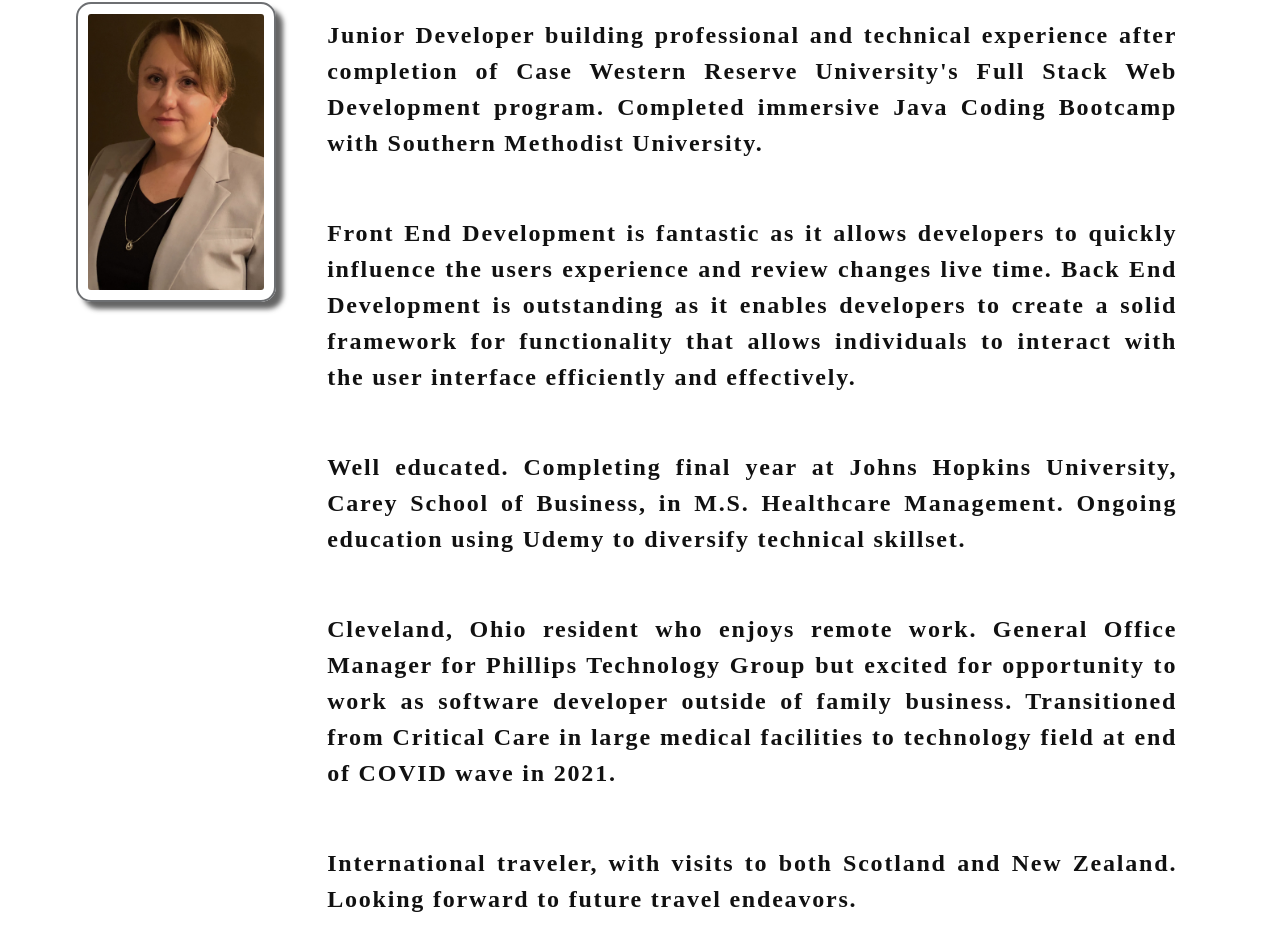
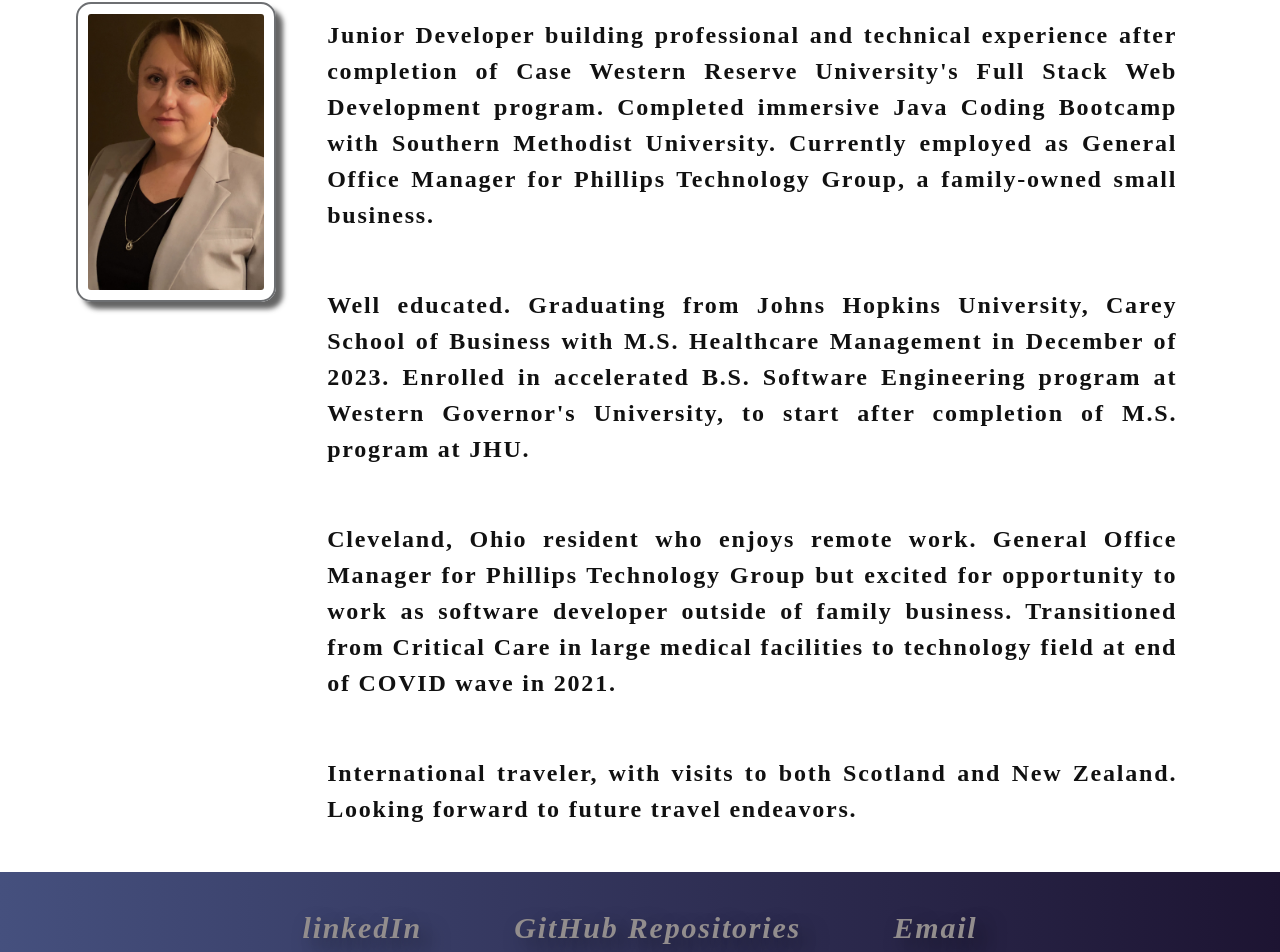
Before and after one commit to cphill11/react-portfolio, a React (Create React App) app: page / in a window 1280 px wide. Shown: the part 553-1505 px from the top of the page. Built offline with nearby package versions, Linux system fonts and the light colour scheme.

Commit message:
new images for new projects listed

```diff
--- a/src/components/About.js
+++ b/src/components/About.js
@@ -20,20 +20,14 @@ function About() {
         />
       <div id="summary">
         <p>
-          Junior Developer building professional and technical experience after completion of Case Western Reserve University's Full Stack Web Development program.
-
-          Completed immersive Java Coding Bootcamp with Southern Methodist University.
+          Junior Developer building professional and technical experience after completion of Case Western Reserve University's Full Stack Web Development program. Completed immersive Java Coding Bootcamp with Southern Methodist University.  Currently employed as General Office Manager for Phillips Technology Group, a family-owned small business.
          </p>
          <p>
-          Front End Development is fantastic as it allows developers to quickly influence the users experience and review changes live time.  Back End Development is outstanding as it enables developers to create a solid framework for functionality that allows individuals to interact with the user interface efficiently and effectively.
-         </p>
-         <p>
-          Well educated.  Completing final year at Johns Hopkins University, Carey School of Business, in M.S. Healthcare Management. Ongoing education using Udemy to diversify technical skillset.
+          Well educated.  Graduating from Johns Hopkins University, Carey School of Business with M.S. Healthcare Management in December of 2023. Enrolled in accelerated B.S. Software Engineering program at Western Governor's University, to start after completion of M.S. program at JHU.
           </p>
          <p>
           Cleveland, Ohio resident who enjoys remote work. General Office Manager for Phillips Technology Group but excited for opportunity to work as software developer outside of family business. Transitioned from Critical Care in large medical facilities to technology field at end of COVID wave in 2021.
           </p>
-
           <p>
           International traveler, with visits to both Scotland and New Zealand.  Looking forward to future travel endeavors.
           </p>
--- a/src/components/Ancillary.js
+++ b/src/components/Ancillary.js
@@ -15,10 +15,8 @@ function Ancillary () {
           <li>Business Analytics</li>
           <li>Managing Complex Projects</li>
           <li>Negotiations</li>
-          <li>Data Analytics - Spring 2023</li>
+          <li>Data Analytics</li>
           <li></li>
-          <li></li>
-          <li> Graduating from Johns Hopkins Carey School of Business December '23 with M.S</li>
           </ul>
          </div>
       <div id="pdf">
@@ -27,9 +25,7 @@ function Ancillary () {
           className="my-4"
           target="_blank"
           rel="noreferrer"
-        >
-          Resume Downloadable as PDF
-        </a>
+        >Resume Downloadable as PDF</a>
       </div>
     </section>
   );
--- a/src/components/Footer.js
+++ b/src/components/Footer.js
@@ -14,15 +14,13 @@ function Footer() {
       <br></br>
       <li>
         <a href="https://github.com/cphill11" className="gitHub">
-          GitHub
+          GitHub Repositories
         </a>
       </li>
       <br></br>
       <li>
-        <a
-          href="https://stackoverflow.com/users/17097977/criste-phillips"
-          className="stackOverflow">
-          Stack Overflow
+        <a href="mailto:criste.phillips@phillipstechnologygroup.com?">
+          Email
         </a>
       </li>
     </section>
--- a/src/components/Portfolio.js
+++ b/src/components/Portfolio.js
@@ -2,8 +2,8 @@ import React from "react";
 import Project from "./Project";
 import comicImg from "../assets/images/comics-and-cocktails.jpg";
 import teamImg from "../assets/images/team-profile-generator.jpg";
-import readImg from "../assets/images/readme-generator.jpg";
-import noteImg from "../assets/images/note-taker.jpg";
+import keepingTallyImg from "../assets/images/keepingTally.jpg";
+import familyPetImg from "../assets/images/familyPets.jpg";
 import fetchImg from "../assets/images/fetch.jpg";
 import greatImg from "../assets/images/great-reads.jpg";
 import Footer from "./Footer";
@@ -11,7 +11,7 @@ function Portfolio(props) {
   return (
     <div>
       <h1 id="portfolio">
-        Portfolio Display: Click on Image for link to Repository
+        Portfolio Display: Click on Image to open link to informative Repository README.md file
       </h1>
       <div id="backing">
       <div className="SplitPane">
@@ -19,10 +19,10 @@ function Portfolio(props) {
         {props.left}
         <div className="SplitPane-Left">
           <Project
-            title="Note Taker"
-            subtitle="Express.js"
-            image={noteImg}
-            href="https://github.com/cphill11/note-taker.git"
+            title="Family Pets"
+            subtitle="Front-End Only"
+            image={familyPetImg}
+            href="https://github.com/cphill11/family-pets/blob/main/README.md"
           />
          <Project
             title="Team Profile Generator"
@@ -35,10 +35,10 @@ function Portfolio(props) {
           {" "}
           {props.mid}
           <Project
-            title="README Generator"
-            subtitle="Node.js"
-            image={readImg}
-            href="https://github.com/cphill11/readme-generator.git"
+            title="Keeping Tally"
+            subtitle="Html, CSS, JS"
+            image={keepingTallyImg}
+            href="https://github.com/cphill11/keeping-tally/blob/main/README.md"
           />
 
          <Project
```
Also changed, not shown: src/assets/images/familyPets.jpg (added), src/assets/images/keepingTally.jpg (added).
